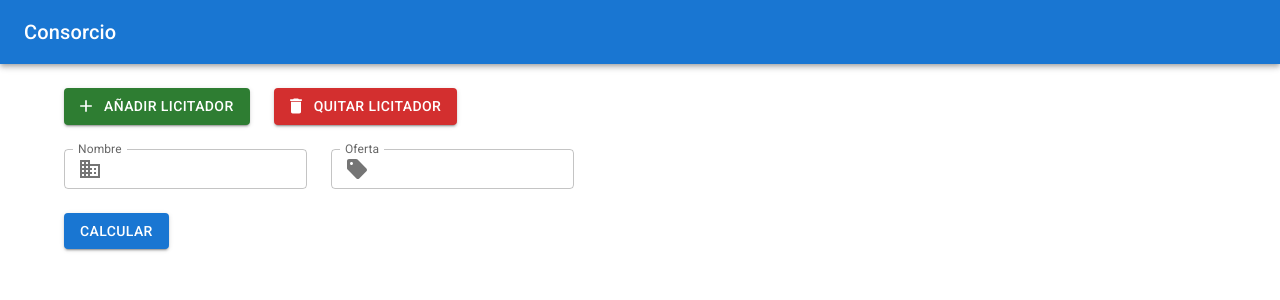
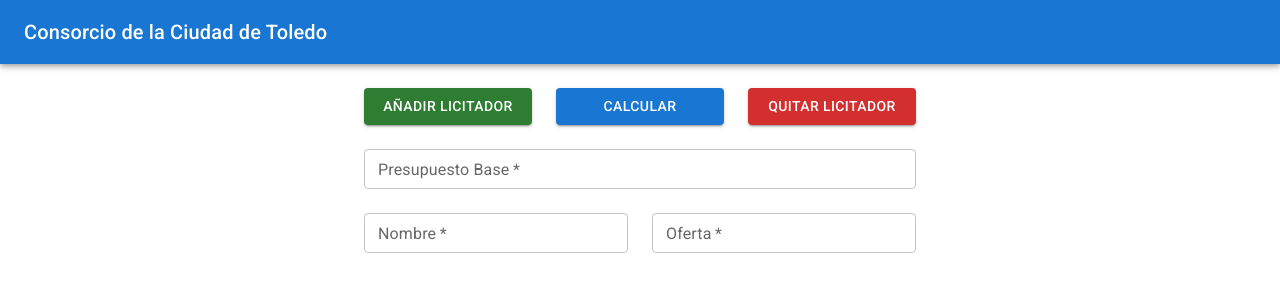
Before and after one commit to SrJimmy/licitacion, a React (Vite) app: page / in a window 1280 px wide. Shown: the top 300 px of the page. Built offline with nearby package versions, Linux system fonts and the light colour scheme.

Commit message:
Decompose components

```diff
--- a/src/App.jsx
+++ b/src/App.jsx
@@ -1,108 +1,13 @@
-import React, { useState } from 'react';
-import {
-  CssBaseline,
-  AppBar,
-  Toolbar,
-  Typography,
-  Container,
-  Box,
-  TextField,
-  Button,
-  InputAdornment
-} from '@mui/material';
+import React from 'react';
 
-import {
-  Add,
-  Delete,
-  Business,
-  Sell
-} from '@mui/icons-material';
+import Header from './components/Header';
+import Form from './components/Form';
 
-const App = () => {
-  const [inputField, setInputField] = useState(
-    [{ nombre: '', oferta: '', temeraria: false }]
-  );
-
-  const handleChange = (index, event) => {
-    const values = [...inputField];
-    values[index][event.target.name] = event.target.value;
-    setInputField(values);
-  };
-
-  const addLicitador = () => {
-    setInputField([...inputField, { nombre: '', oferta: '', temeraria: false }]);
-  };
-
-  const rmLicitador = () => {
-    setInputField(inputField.slice(0, -1));
-  };
-
+export default function App() {
   return (
     <>
-      <CssBaseline />
-
-      <AppBar position="relative" sx={{ mb: 3 }}>
-        <Toolbar>
-          <Typography variant="h6">Consorcio</Typography>
-        </Toolbar>
-      </AppBar>
-
-      <Container maxWidth="lg" sx={{ mb: 3 }}>
-        <Box sx={{ display: 'flex', flexDirection: 'row', alignItems: 'center', gap: 3 }}>
-          <Button
-            variant="contained"
-            color="success"
-            startIcon={<Add />}
-            onClick={addLicitador}
-          >
-            Añadir licitador
-          </Button>
-          <Button
-            variant="contained"
-            color="error"
-            startIcon={<Delete />}
-            onClick={rmLicitador}
-          >
-            Quitar licitador
-          </Button>
-        </Box>
-      </Container>
-
-      <Container maxWidth="lg" sx={{ mb: 3 }}>
-        <form>
-          {inputField.map((inputField, index) => (
-            <Box key={index} sx={{ mb: 3, display: 'flex', flexDirection: 'row', alignItems: 'center', gap: 3 }}>
-              <TextField
-                name="nombre"
-                label="Nombre"
-                value={inputField.nombre}
-                size="small"
-                variant="outlined"
-                onChange={(event) => handleChange(index, event)}
-                InputProps={{ startAdornment: (<InputAdornment position="start"><Business /></InputAdornment>) }}
-              />
-              <TextField
-                name="oferta"
-                label="Oferta"
-                value={inputField.oferta}
-                size="small"
-                variant="outlined"
-                onChange={(event) => handleChange(index, event)}
-                InputProps={{ startAdornment: (<InputAdornment position="start"><Sell /></InputAdornment>) }}
-              />
-            </Box>
-          ))}
-          <Button
-            variant="contained"
-            color="primary"
-            onClick={() => console.log(inputField)}
-          >
-            Calcular
-          </Button>
-        </form>
-      </Container>
+      <Header title="Consorcio de la Ciudad de Toledo" />
+      <Form />
     </>
   );
-}
-
-export default App;
+};
--- /dev/null
+++ b/src/components/Form.jsx
@@ -0,0 +1,57 @@
+import React, { useState } from 'react';
+import {
+  Container,
+  Box,
+  Button,
+  TextField
+} from '@mui/material';
+
+export default function Form() {
+  const [inputField, setInputField] = useState(
+    [{ nombre: '', oferta: '', temeraria: false }]
+  );
+
+  const handleChange = (index, event) => {
+    const values = [...inputField];
+    values[index][event.target.name] = event.target.value;
+    setInputField(values);
+  };
+
+  const addLicitador = () => {
+    setInputField([...inputField, { nombre: '', oferta: '', temeraria: false }]);
+  };
+
+  const rmLicitador = () => {
+    if (inputField.length > 1) {
+      setInputField(inputField.slice(0, -1));
+    }
+  };
+
+  const handleSubmit = (event) => {
+    event.preventDefault();
+    console.log(inputField);
+  };
+
+  return (
+    <Container maxWidth="sm">
+      <Box component="form" onSubmit={handleSubmit}>
+        <Box sx={{ display: 'flex', alignItems: 'center', gap: 3, mb: 3 }}>
+          <Button variant="contained" color="success" onClick={addLicitador} sx={{ width: '33%' }}>Añadir licitador</Button>
+          <Button type="submit" variant="contained" color="primary" sx={{ width: '33%' }}>Calcular</Button>
+          <Button variant="contained" color="error" onClick={rmLicitador} sx={{ width: '33%' }}>Quitar licitador</Button>
+        </Box>
+
+        <Box sx={{ mb: 3 }}>
+          <TextField required type="number" name="presupuestoBase" label="Presupuesto Base" size="small" variant="outlined" sx={{ width: '100%' }} />
+        </Box>
+
+        {inputField.map((inputField, index) => (
+          <Box key={index} sx={{ display: 'flex', alignItems: 'center', gap: 3, mb: 1 }}>
+            <TextField required name="nombre" label="Nombre" value={inputField.nombre} size="small" variant="outlined" onChange={(event) => handleChange(index, event)} sx={{ width: '50%' }} />
+            <TextField required name="oferta" label="Oferta" value={inputField.oferta} size="small" variant="outlined" onChange={(event) => handleChange(index, event)} sx={{ width: '50%' }} />
+          </Box>
+        ))}
+      </Box>
+    </Container>
+  );
+};
--- /dev/null
+++ b/src/components/Header.jsx
@@ -0,0 +1,20 @@
+import React from 'react';
+import {
+  CssBaseline,
+  AppBar,
+  Toolbar,
+  Typography
+} from '@mui/material';
+
+export default function Header(props) {
+  return (
+    <>
+      <CssBaseline />
+      <AppBar position="relative" sx={{ mb: 3 }}>
+        <Toolbar>
+          <Typography variant="h6">{props.title}</Typography>
+        </Toolbar>
+      </AppBar>
+    </>
+  );
+};
```
Also changed, not shown: src/helpers/licitacion.js (+1 -12 lines).
